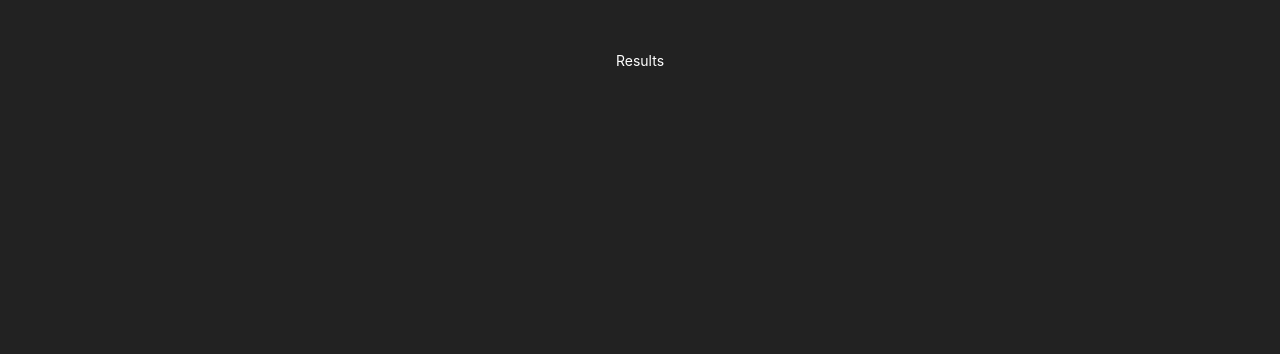
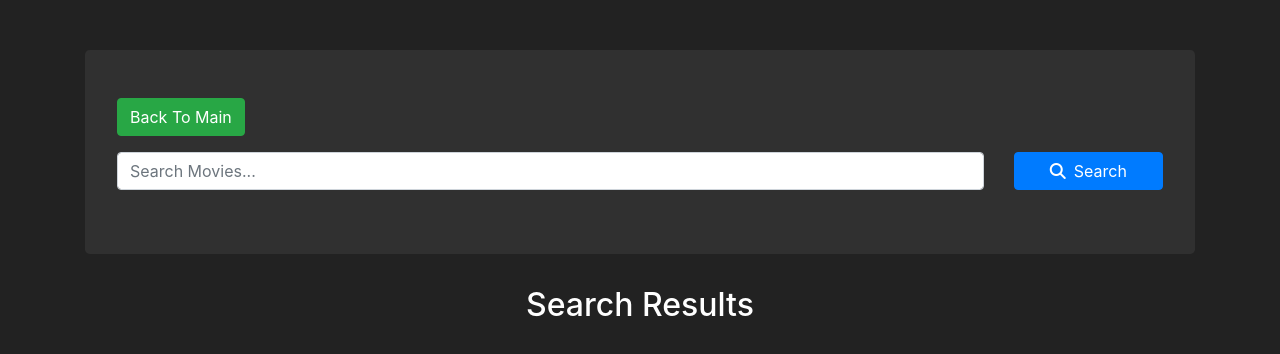
Before and after one commit to VitaliyInshakov/awesome-movie-search, a React (Create React App) app in the folder client/: page /search in a window 1280 px wide. Shown: the top 354 px of the page. Built offline with nearby package versions, Linux system fonts and the light colour scheme; the HTML template or start-up script is replaced by a standard one.

Commit message:
feat(app): fix some styles

```diff
--- a/client/src/App.css
+++ b/client/src/App.css
@@ -11,6 +11,7 @@ body {
     margin-bottom: 2rem;
     background-color: #303030;
     border-radius: 0.3rem;
+    text-align: left;
 }
 
 @media (min-width: 576px) {
--- a/client/src/components/Home.js
+++ b/client/src/components/Home.js
@@ -8,6 +8,7 @@ import {
     initialState,
     reducer,
     SEARCH_MOVIE_SUCCESS,
+    SEARCH_MOVIE_REQUEST,
 } from "../reducer";
 
 const Home = () => {
@@ -15,6 +16,10 @@ const Home = () => {
 
     useEffect(() => {
         let mounted = true;
+
+        dispatch({
+            type: SEARCH_MOVIE_REQUEST,
+        });
 
         axios.get("/api/trending")
             .then(({ data: { response } }) => {
@@ -31,7 +36,7 @@ const Home = () => {
         };
     }, []);
 
-    const { movies } = state;
+    const { movies, loading } = state;
 
     return (
         <>
@@ -39,14 +44,15 @@ const Home = () => {
                 <h1 className="title">Awesome Search Movies App</h1>
                 <hr className="my-4"/>
 
-                <Search search={() => null} />
+                <Search />
             </div>
             <h2 className="mb-3">Trending movies</h2>
 
             <div className="row justify-content-center">
-                {movies.map((movie, idx) => (
-                    <Movie key={idx} movie={movie} />
-                ))}
+                {loading
+                    ? <i className="fas fa-spinner fa-spin fa-2x"/>
+                    : movies.map((movie, idx) => <Movie key={idx} movie={movie} />)
+                }
             </div>
         </>
     )
--- a/client/src/components/Results.js
+++ b/client/src/components/Results.js
@@ -1,8 +1,20 @@
 import React from "react";
+import { Link } from "react-router-dom";
+
+import Search from "./Search";
 
 const Results = () => {
     return (
-        <div>Results</div>
+        <>
+            <div className="top-block">
+                <Link
+                    to="/"
+                    className="btn btn-success mb-3"
+                >Back To Main</Link>
+                <Search />
+            </div>
+            <h2 className="mb-3">Search Results</h2>
+        </>
     );
 };
 
--- a/client/src/components/Search.js
+++ b/client/src/components/Search.js
@@ -61,8 +61,8 @@ const Search = () => {
                         </div>
                 </div>
                 <div className="col-lg-2 col-sm-3 col-4">
-                    <button type="submit" className="btn btn-primary" onClick={handleButtonClick}>
-                        <i className="fas fa-search"/>
+                    <button type="submit" className="btn btn-primary w-100" onClick={handleButtonClick}>
+                        <i className="fas fa-search mr-2"/>
                         Search
                     </button>
                 </div>
```
